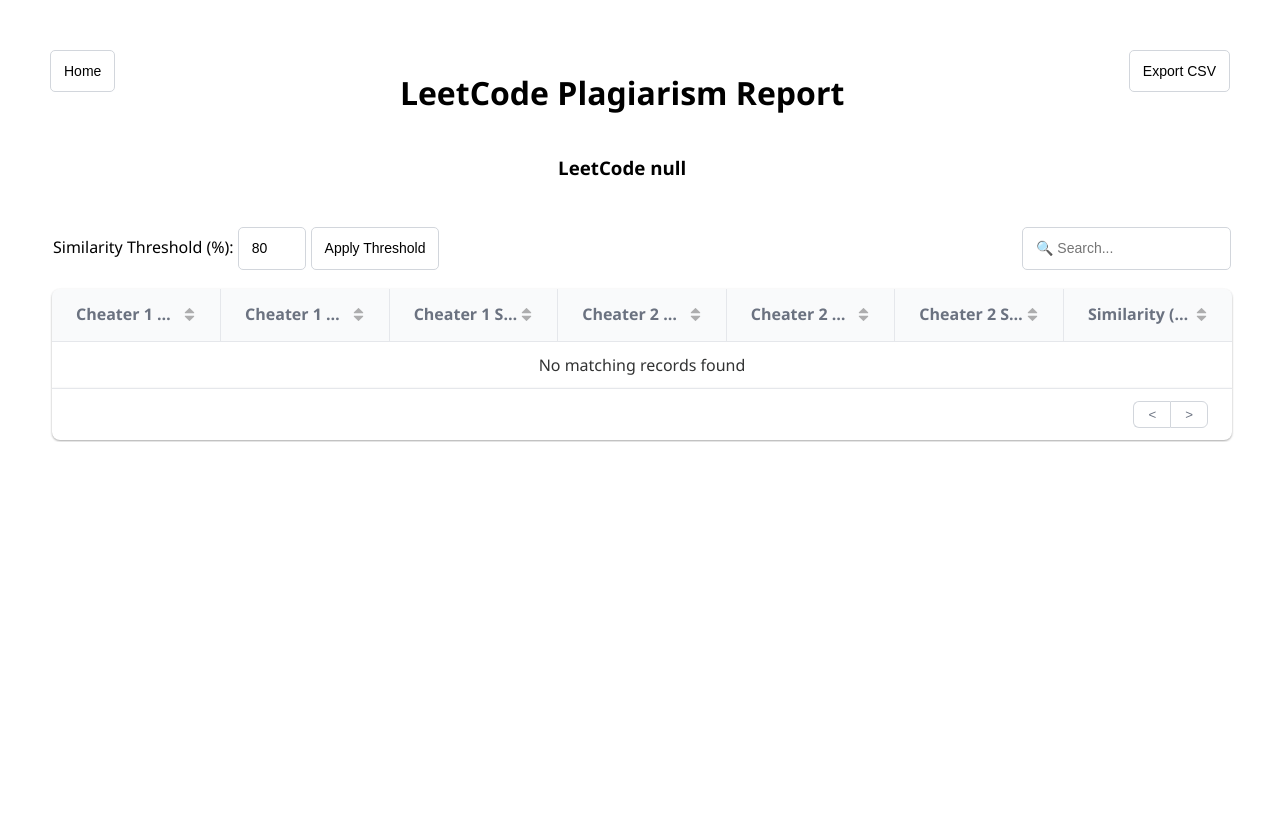
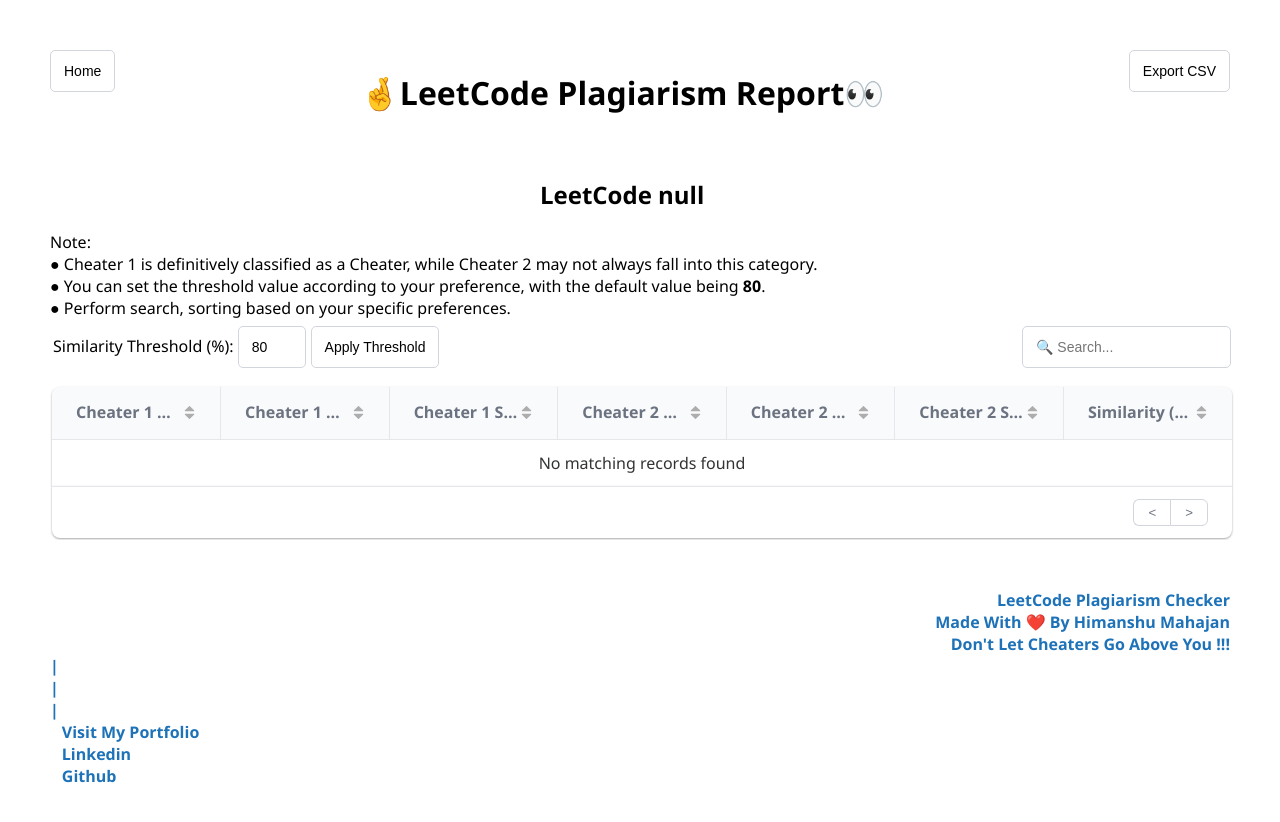
Before and after one commit to himanshumahajan138/lc, a plain HTML site: page web/report.html in a window 1280 px wide. Before the commit the page ends 800 px from the top, so only its background shows below. Drawn offline with Linux system fonts and the light colour scheme; no server answers.

Commit message:
Upload ../web/report.html at 2024-07-30T17:30:49.199561+00:00

```diff
--- a/web/report.html
+++ b/web/report.html
@@ -6,36 +6,84 @@
   <meta name="viewport" content="width=device-width, initial-scale=1.0">
   <title>LeetCode Plagiarism Report</title>
   <link href="styles.css" rel="stylesheet" />
+
 </head>
 
 <body>
-  <div class="flexbox">
+  <div class="flex-container">
     <div style="float: left;">
-      <button type="button" class="gridjs-button" onClick="location.replace('https://himanshumahajan138.github.io/lc/web')">Home</button>
+      <button type="button" class="gridjs-button"
+        onClick="location.replace('https://himanshumahajan138.github.io/lc/web')">Home</button>
     </div>
     <div style="float: right;">
       <button type="button" class="gridjs-button" onClick="exportGrid()">Export CSV</button>
     </div>
   </div>
-  <div class="container">
-    <h1 class="centered">LeetCode Plagiarism Report</h1>
-    <h3 class="centered" id="contest-name"></h3>
-  </div><br>
+
+  <div class="container box-look">
+    <h1 class="centered">🤞LeetCode <span class="emphasis">Plagiarism</span> Report👀</h1><br>
+    <h2 class="centered" id="contest-name"></h2>
+  </div>
+
+
+
+  <div class="box-look">
+    <div class="note-heading">
+      Note:
+    </div>
+
+    <div class="note-point">
+      <b>●</b> <span class="emphasis">Cheater 1</span> is definitively classified as a <span
+        class="emphasis">Cheater</span>, while <span class="emphasis">Cheater 2</span> may not always fall into this
+      category.
+    </div>
+
+    <div class="note-point">
+      <b>●</b> You can set the <span class="emphasis">threshold value</span> according to your preference, with the
+      <span class="default">default value</span> being <b>80</b>.
+    </div>
+
+    <div class="note-point">
+      <b>●</b> Perform <span class="emphasis">search, sorting</span> based on your specific preferences.
+    </div>
+  </div>
   <div role="complementary" class="gridjs gridjs-container" style="width: 100%;">
     <div class="gridjs-head">
       <div class="gridjs-search table-search" style="float: left;">
         <label for="threshold" id="threshold-label">Similarity Threshold (%):</label>
-        <input class="gridjs-input gridjs-search-input" id="threshold" type="number" name="threshold" min="50" max="100" value="80" style="width: 17%;">
+        <input class="gridjs-input gridjs-search-input" id="threshold" type="number" name="threshold" min="50" max="100"
+          value="80" style="width: 17%;">
         <button type="button" class="gridjs-button" onClick="filterThreshold()">Apply Threshold</button>
       </div>
-      <div class="gridjs-search table-search" >
-        <input type="search" id="searchInput" placeholder="🔍 Search..." aria-label="🔍 Search..." class="gridjs-input gridjs-search-input">
+      <div class="gridjs-search table-search">
+        <input type="search" id="searchInput" placeholder="🔍 Search..." aria-label="🔍 Search..."
+          class="gridjs-input gridjs-search-input">
       </div>
     </div>
 
   </div>
   <div id="table"></div>
-
+</br>
+</br>
+  <footer class="box-look">
+    <div class="flex-container" style="justify-content:center;">
+        <div style=" margin-right: 1%; text-align: right; width: 100%;">
+          <a href="https://himanshumahajan138.github.io/lc/web" target="_blank"><b>LeetCode Plagiarism Checker</b></a><br >
+          <a href="https://himanshumahajan138.github.io/" target="_blank"><b> Made With ❤️ By Himanshu Mahajan</b></a><br>
+          <a ><b>Don't Let Cheaters Go Above You !!!</b></a><br>
+        </div>
+        <div>
+          <a><b>|</b></a><br>
+          <a><b>|</b></a><br>
+          <a><b>|</b></a><br>
+        </div>
+        <div style="margin-left: 1%; width: 100%;">
+          <a href="https://himanshumahajan138.github.io/" target="_blank"><b>Visit My Portfolio</b></a><br>
+          <a href="https://www.linkedin.com/in/himanshu138/" target="_blank"><b>Linkedin</b></a><br>
+          <a href="https://github.com/himanshumahajan138" target="_blank"><b>Github</b></a>
+        </div>
+    </div>
+  </footer>
   <script src="script.js"></script>
 
   <script>
@@ -51,9 +99,9 @@
     const decodedQuery = decodeURIComponent(query);
     const fetchUrl = `https://himanshumahajan138.github.io/lc/${decodedQuery}`;
 
-        const query2= getQueryParameter('cn');
+    const query2 = getQueryParameter('cn');
     const decodedQuery2 = decodeURIComponent(query2);
-        document.getElementById('contest-name').textContent="LeetCode "+ decodedQuery2.replace(/-/g," ")
+    document.getElementById('contest-name').textContent = "LeetCode " + decodedQuery2.replace(/-/g, " ")
 
 
 
@@ -165,7 +213,7 @@
       grid.updateConfig({ data: filteredData }).forceRender();
     }
 
-    window.onload = function() {
+    window.onload = function () {
       document.getElementById('searchInput').addEventListener('input', filterSearch);
     };
   </script>
```
Lines whose indentation alone changed are shown as unchanged.
